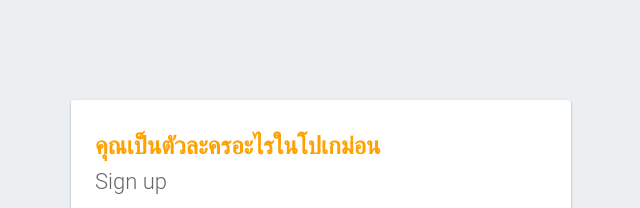
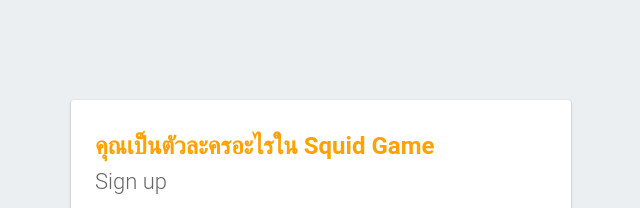
Before and after one commit to Panitaporn/big-data, a website: page dist/index.html in a window 1280 px wide. Shown: the top 208 px of the page, without its empty margins (319-959 px from the left). Drawn offline with nearby package versions, Linux system fonts and the light colour scheme.

Commit message:
Update index.html

```diff
--- a/dist/index.html
+++ b/dist/index.html
@@ -87,7 +87,7 @@
 
 <body>
   <div id="message">
-    <h2>คุณเป็นตัวละครอะไรในโปเกม่อน</h2>
+    <h2>คุณเป็นตัวละครอะไรใน Squid Game</h2>
     <h1>Sign up</h1>
 
     <div class="input-group mb-3">
```
